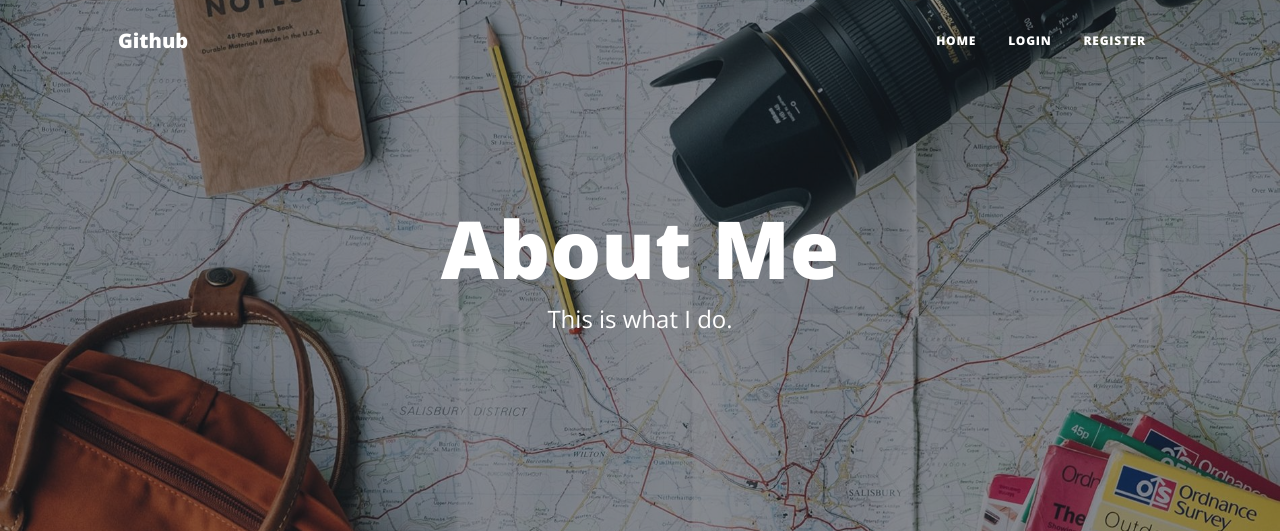
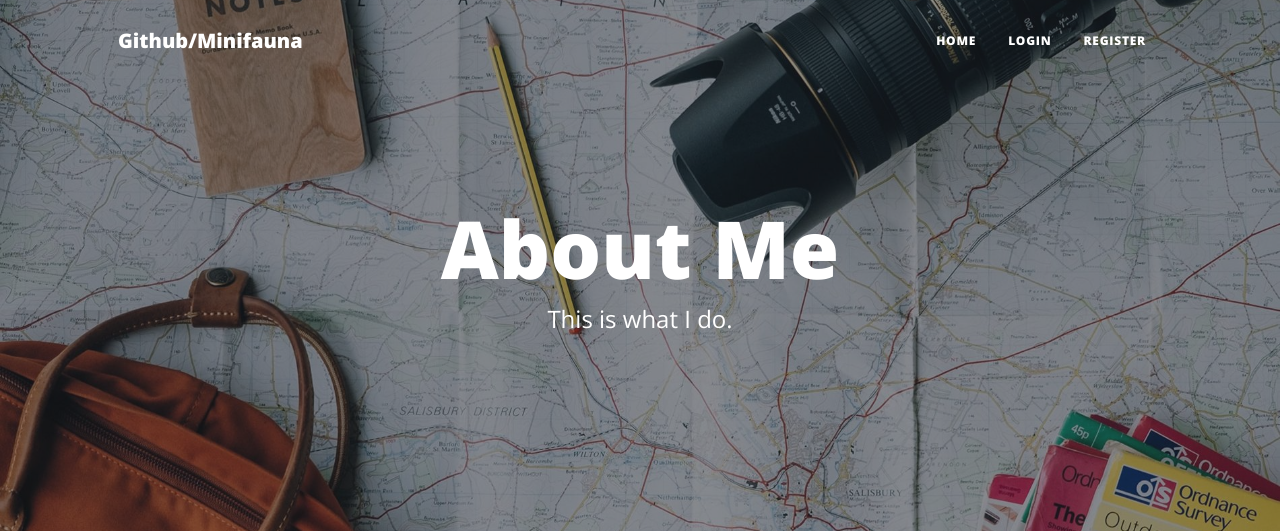
Before and after one commit to Minifauna/d71dp, a Flask app: page /about in a window 1280 px wide. Shown: the top 531 px of the page. Run offline with Flask 3, Linux system fonts and the light colour scheme; some libraries are stand-ins or nearby versions.

Commit message:
clarify github link direction

```diff
--- a/templates/header.html
+++ b/templates/header.html
@@ -44,7 +44,7 @@
     <!-- Navigation-->
     <nav class="navbar navbar-expand-lg navbar-light" id="mainNav">
       <div class="container px-4 px-lg-5">
-        <a class="navbar-brand" href="https://github.com/Minifauna" target="_blank">Github</a>
+        <a class="navbar-brand" href="https://github.com/Minifauna" target="_blank">Github/Minifauna</a>
         <button
           class="navbar-toggler"
           type="button"
```
